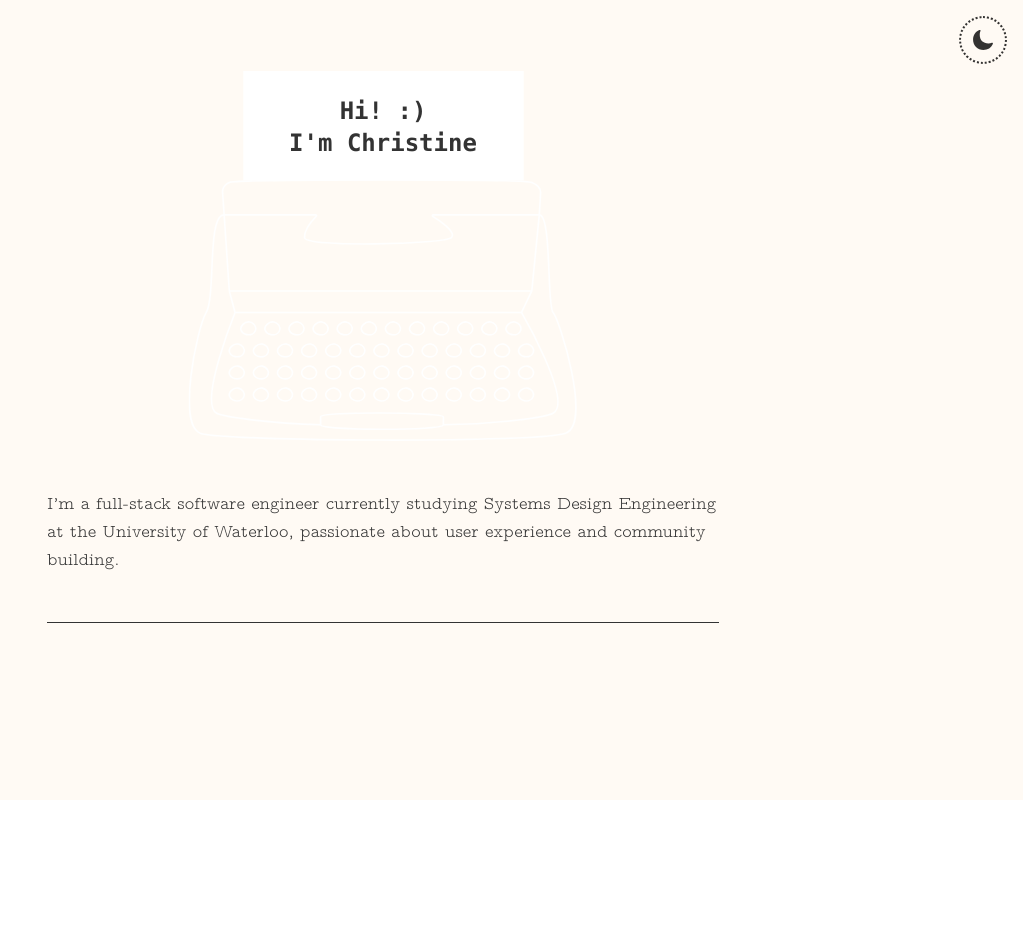
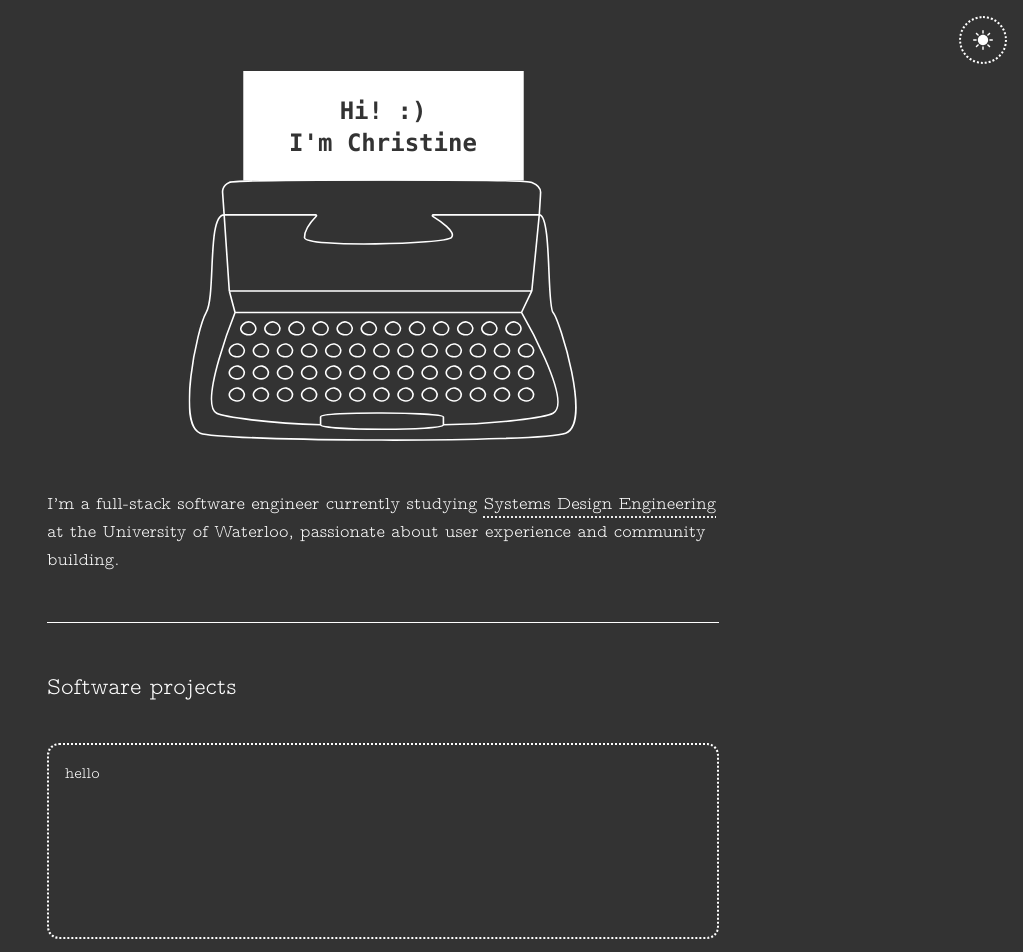
Before and after one commit to christineNg1028/website-v2, a React (Create React App) app: page / in a window 1280 px wide. Shown: the top 952 px of the page, without its empty margins (257-1280 px from the left). Before the commit the page ends 800 px from the top, so only its background shows below. Built offline with nearby package versions, Linux system fonts and the light colour scheme.

Commit message:
design system components

```diff
--- a/src/App.tsx
+++ b/src/App.tsx
@@ -3,6 +3,8 @@ import "./App.css";
 import { useTheme } from "./ThemeProvider";
 import { ThemeToggle } from "./components/ThemeToggle";
 import { AboutMe } from "./sections/AboutMe";
+import { SoftwareProjects } from "./sections/SoftwareProjects";
+import { Divider } from "./components/design system/Divider";
 
 function App() {
   const { darkMode } = useTheme();
@@ -14,11 +16,10 @@ function App() {
       } flex flex-col items-center min-h-screen`}
     >
       <ThemeToggle />
-      <div className="flex flex-col items-center max-w-2xl py-10 gap-12">
+      <div className="flex flex-col max-w-2xl py-10 gap-12">
         <AboutMe />
-        <hr
-          className={`w-full ${darkMode ? "border-white" : "border-[#333333]"}`}
-        />
+        <Divider darkMode={darkMode} />
+        <SoftwareProjects />
       </div>
     </div>
   );
--- /dev/null
+++ b/src/Links.tsx
@@ -0,0 +1,6 @@
+export const Links: Map<string, string> = new Map([
+  [
+    "Systems Design Engineering",
+    "https://uwaterloo.ca/systems-design-engineering/about-department-systems-design-engineering/what-systems-design-engineering",
+  ],
+]);
--- a/src/ThemeProvider.tsx
+++ b/src/ThemeProvider.tsx
@@ -10,7 +10,7 @@ const ThemeContext = createContext<ThemeContextType | undefined>(undefined);
 export const ThemeProvider: React.FC<{ children: ReactNode }> = ({
   children,
 }) => {
-  const [darkMode, setDarkMode] = useState(false);
+  const [darkMode, setDarkMode] = useState(true);
 
   const toggleDarkMode = () => {
     setDarkMode(!darkMode);
--- /dev/null
+++ b/src/components/design system/Card.tsx
@@ -0,0 +1,18 @@
+import { FC, ReactNode } from "react";
+import { useTheme } from "../../ThemeProvider";
+
+export const Card: FC<{ children: ReactNode }> = ({ children }) => {
+  const { darkMode } = useTheme();
+
+  return (
+    <div
+      className={`border-2 border-dotted rounded-xl p-4 transition-shadow duration-300 hover:shadow-[0_0_10px_rgba(0,0,0,0.3)] ${
+        darkMode
+          ? "border-white hover:shadow-[0_0_10px_rgba(255,255,255,0.5)]"
+          : "border-[rgba(0,0,0,0.8)] hover:shadow-[0_0_10px_rgba(0,0,0,0.5)]"
+      }`}
+    >
+      {children}
+    </div>
+  );
+};
--- /dev/null
+++ b/src/components/design system/Divider.tsx
@@ -0,0 +1,9 @@
+import { FC } from "react";
+
+export const Divider: FC<{ darkMode: boolean }> = ({ darkMode }) => {
+  return (
+    <hr
+      className={`w-full ${darkMode ? "border-white" : "border-[#333333]"}`}
+    />
+  );
+};
--- /dev/null
+++ b/src/components/design system/TextLink.tsx
@@ -0,0 +1,16 @@
+import { FC, ReactNode } from "react";
+
+export const TextLink: FC<{ children: string; to: string }> = ({
+  children,
+  to,
+}) => {
+  return (
+    <a
+      href={to}
+      target="_blank"
+      className="underline underline-offset-8 decoration-dotted hover:font-semibold"
+    >
+      {children}
+    </a>
+  );
+};
--- a/src/sections/AboutMe.tsx
+++ b/src/sections/AboutMe.tsx
@@ -1,13 +1,18 @@
+import { TextLink } from "../components/design system/TextLink";
 import { Typewriter } from "../components/Typewriter";
+import { Links } from "../Links";
 
 export const AboutMe = () => {
   return (
     <div className="flex flex-col items-center">
       <Typewriter />
       <div className="text-lg text-left">
-        I’m a full-stack software engineer currently studying Systems Design
-        Engineering at the University of Waterloo, passionate about user
-        experience and community building.
+        I’m a full-stack software engineer currently studying{" "}
+        <TextLink to={Links.get("Systems Design Engineering") ?? ""}>
+          Systems Design Engineering
+        </TextLink>{" "}
+        at the University of Waterloo, passionate about user experience and
+        community building.
       </div>
     </div>
   );
--- /dev/null
+++ b/src/sections/SoftwareProjects.tsx
@@ -0,0 +1,12 @@
+import { Card } from "../components/design system/Card";
+
+export const SoftwareProjects = () => {
+  return (
+    <div className="flex flex-col gap-10 text-left">
+      <span className="text-2xl">Software projects</span>
+      <Card>
+        <div className="h-40">hello</div>
+      </Card>
+    </div>
+  );
+};
```
